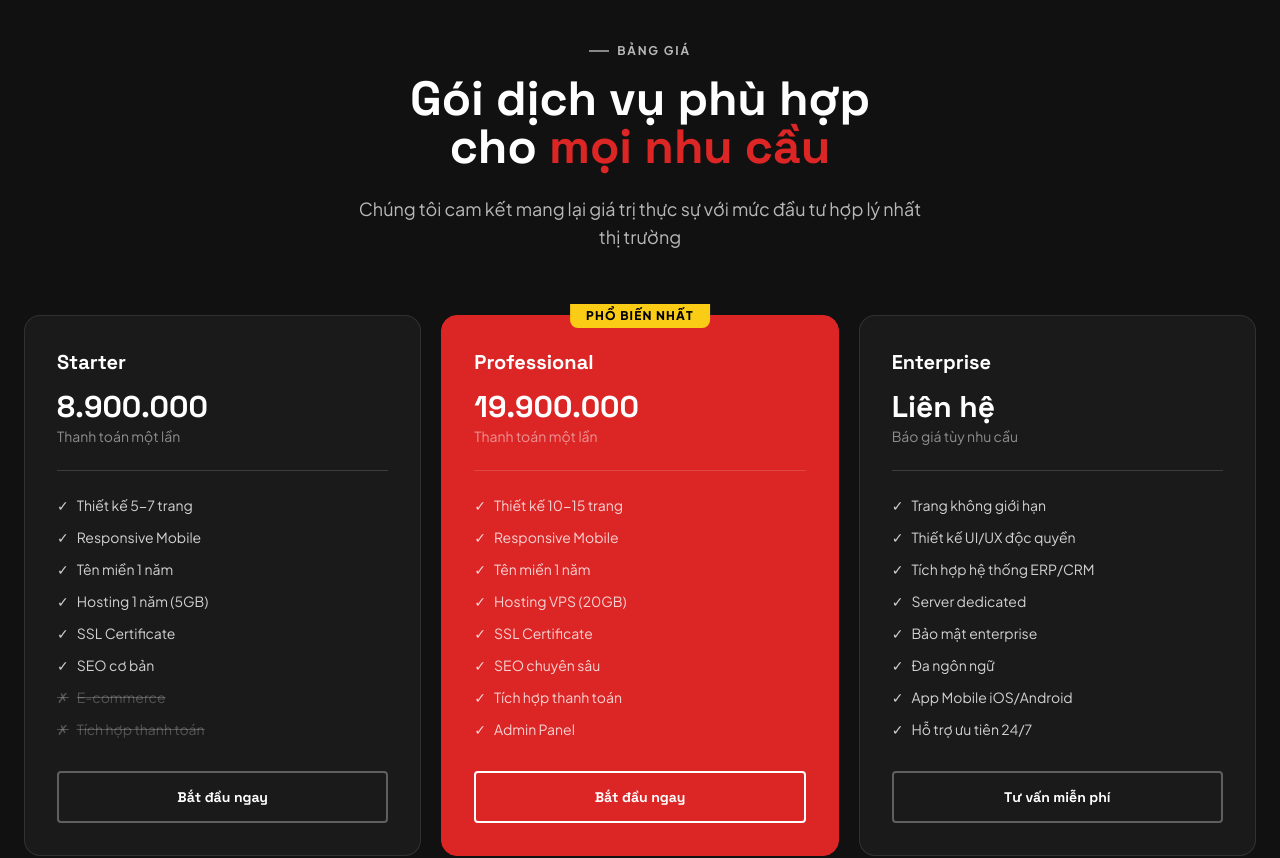
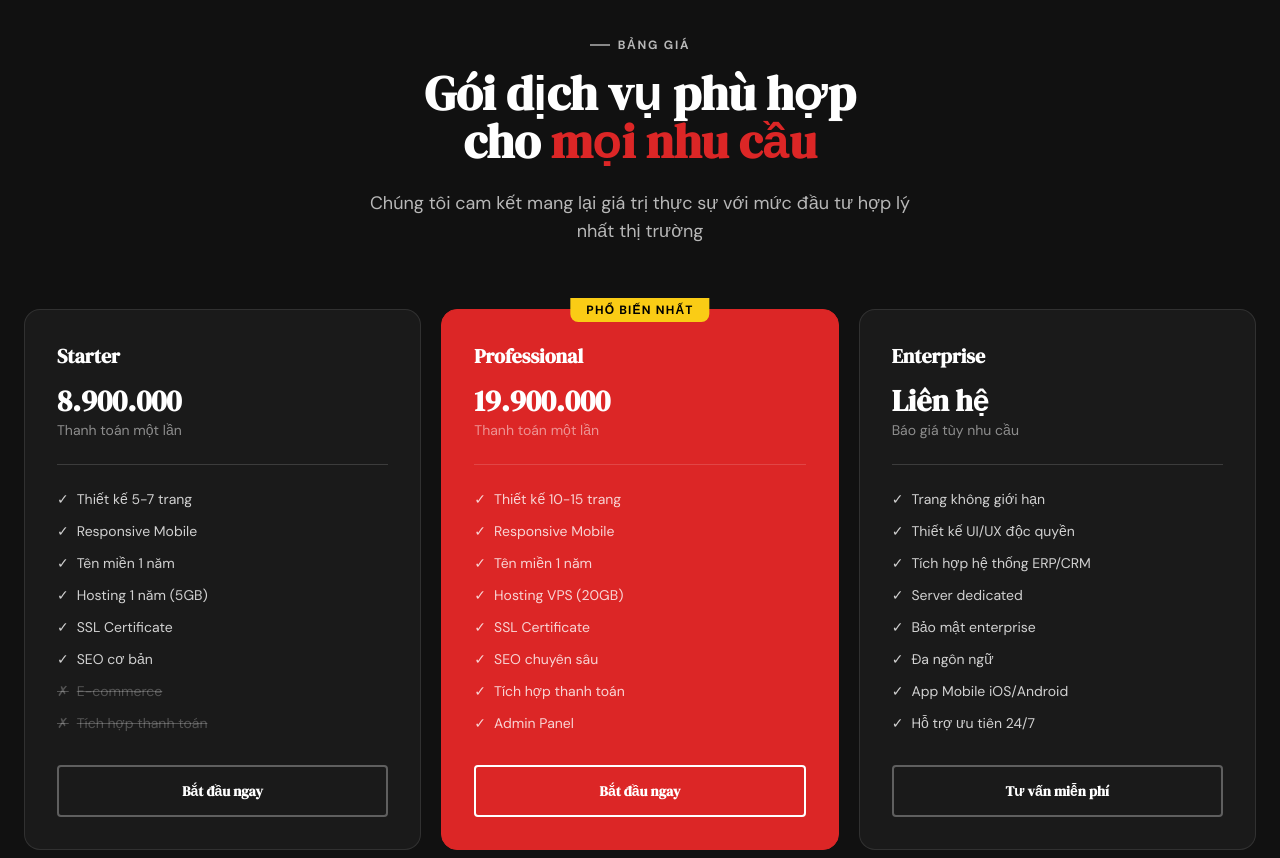
Before and after one commit to dinhdat1503/webcraft-studio, a Next.js app: page / in a window 1280 px wide. Shown: the part 4305-5163 px from the top of the page. Built offline with nearby package versions, Linux system fonts and the light colour scheme.

Commit message:
style: upgrade to DM Serif Display + DM Sans premium font pairing

```diff
--- a/src/app/layout.tsx
+++ b/src/app/layout.tsx
@@ -1,22 +1,23 @@
 import type { Metadata } from 'next';
-import { Plus_Jakarta_Sans, Space_Grotesk } from 'next/font/google';
+import { DM_Sans, DM_Serif_Display } from 'next/font/google';
 import './globals.css';
 import Header from '@/components/layout/Header';
 import Footer from '@/components/layout/Footer';
 import FloatingButtons from '@/components/ui/FloatingButtons';
 
-const jakarta = Plus_Jakarta_Sans({
-  subsets: ['latin', 'vietnamese'],
+const dmSans = DM_Sans({
+  subsets: ['latin', 'latin-ext'],
   variable: '--font-body',
   display: 'swap',
-  weight: ['300', '400', '500', '600', '700', '800'],
+  weight: ['300', '400', '500', '600', '700'],
 });
 
-const spaceGrotesk = Space_Grotesk({
-  subsets: ['latin', 'vietnamese'],
+const dmSerif = DM_Serif_Display({
+  subsets: ['latin', 'latin-ext'],
   variable: '--font-heading',
   display: 'swap',
-  weight: ['400', '500', '600', '700'],
+  weight: '400',
+  style: ['normal', 'italic'],
 });
 
 export const metadata: Metadata = {
@@ -34,7 +35,7 @@ export const metadata: Metadata = {
 
 export default function RootLayout({ children }: { children: React.ReactNode }) {
   return (
-    <html lang="vi" className={`${jakarta.variable} ${spaceGrotesk.variable}`}>
+    <html lang="vi" className={`${dmSans.variable} ${dmSerif.variable}`}>
       <body className="font-body antialiased">
         <Header />
         <main>{children}</main>
```
